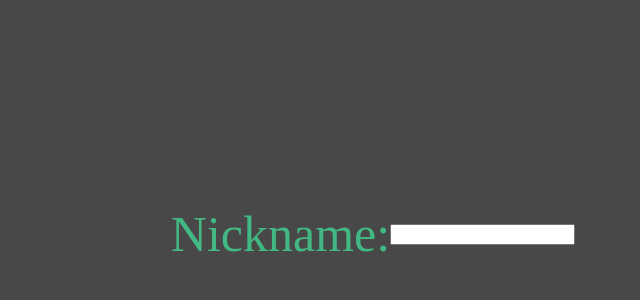
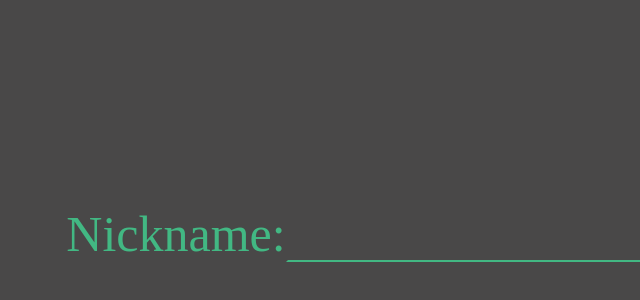
Before and after one commit to Jompa14/jogo-memoria, a Vue app: page / in a window 1280 px wide. Shown: the part 134-434 px from the top of the page, without its empty margins (267-907 px from the left). Built offline with nearby package versions, Linux system fonts and the light colour scheme.

Commit message:
css nickname ok

```diff
--- a/src/components/TabuleiroCartas.vue
+++ b/src/components/TabuleiroCartas.vue
@@ -112,6 +112,17 @@ export default {
         height: 90vh;
         font-size: 50px;
     }
+    .nickname input {
+        background-color: transparent;
+        height: 50px;
+        font-size: 30px;
+        color: var(--cor-texto);
+        border-color: transparent;
+        border-bottom-color: var(--cor-texto);
+    }
+    .nickname input:focus {
+        outline: none;
+    }
     .painel {
         display: flex;
         justify-content: space-between;
```
